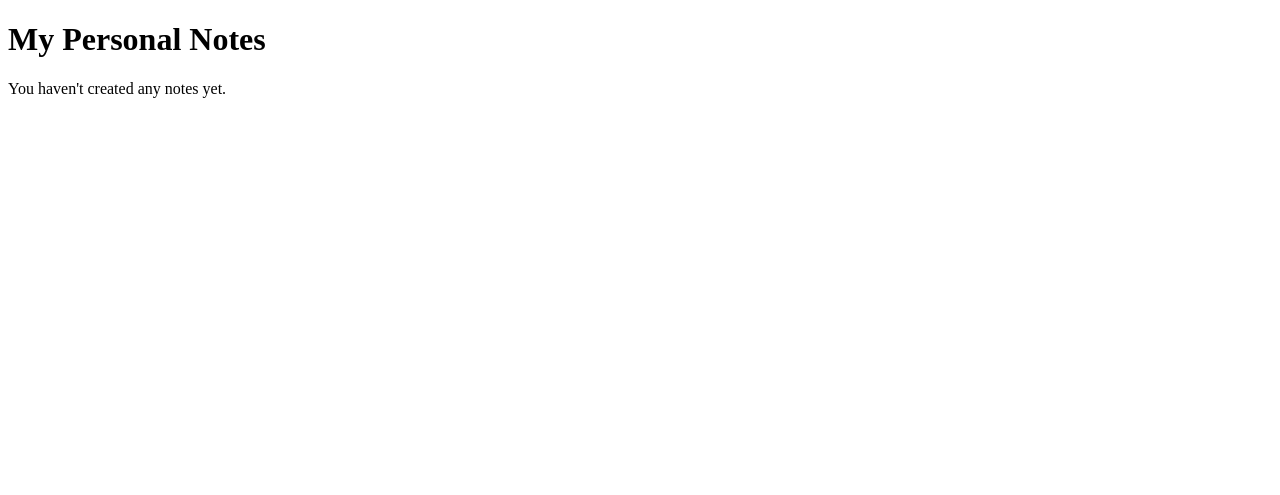
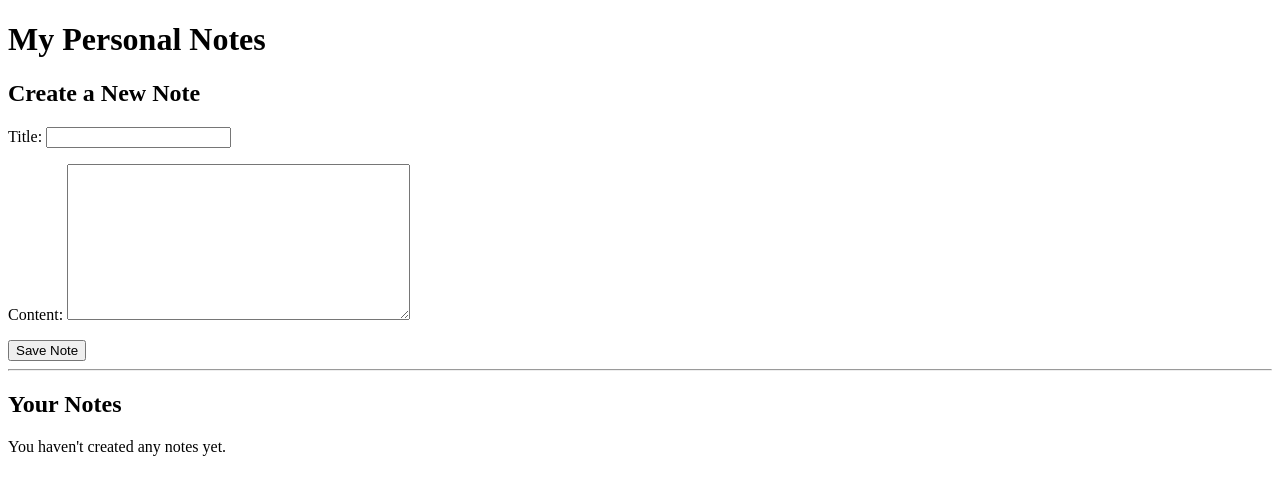
Before and after one commit to gourspatar/personal-notes-app, a Django app: page / in a window 1280 px wide. Shown: the top 495 px of the page. Run offline with Django 5.2, Linux system fonts and the light colour scheme; data that the repository does not hold is empty.

Commit message:
Add note creation feature

```diff
--- /dev/null
+++ b/notes/forms.py
@@ -0,0 +1,6 @@
+from django import forms
+
+
+class NoteForm(forms.Form):
+    title = forms.CharField(max_length=200)
+    content = forms.CharField(widget=forms.Textarea)
--- a/notes/templates/notes/home.html
+++ b/notes/templates/notes/home.html
@@ -9,14 +9,29 @@
 <body>
     <h1>My Personal Notes</h1>
 
+    <h2>Create a New Note</h2>
+
+    <form method="POST">
+        {% csrf_token %}
+
+        {{ form.as_p }}
+
+        <button type="submit">Save Note</button>
+    </form>
+
+    <hr>
+
+    <h2>Your Notes</h2>
+
     {% for note in notes %}
         <article>
-            <h2>{{ note.title }}</h2>
+            <h3>{{ note.title }}</h3>
             <p>{{ note.content }}</p>
 
             <p>
                 <small>Created: {{ note.created_at }}</small>
             </p>
+
             <p>
                 <small>Last updated: {{ note.updated_at }}</small>
             </p>
--- a/notes/views.py
+++ b/notes/views.py
@@ -1,14 +1,26 @@
-from django.shortcuts import render
+from django.shortcuts import render, redirect
 from .models import Note
-
-# Create your views here.
+from .forms import NoteForm
 
 
 def home(request):
+    if request.method == "POST":
+        form = NoteForm(request.POST)
+
+        if form.is_valid():
+            Note.objects.create(
+                title=form.cleaned_data["title"],
+                content=form.cleaned_data["content"],
+            )
+            return redirect("notes:home")
+    else:
+        form = NoteForm()
+
     notes = Note.objects.all().order_by("-created_at")
 
     context = {
         "notes": notes,
+        "form": form,
     }
 
     return render(request, "notes/home.html", context)
```
